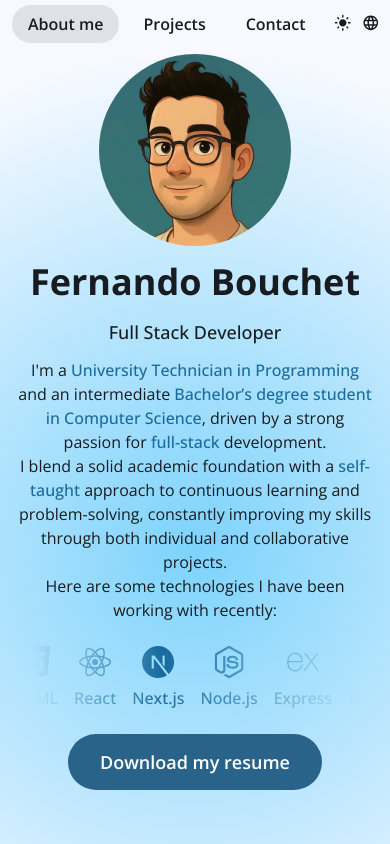
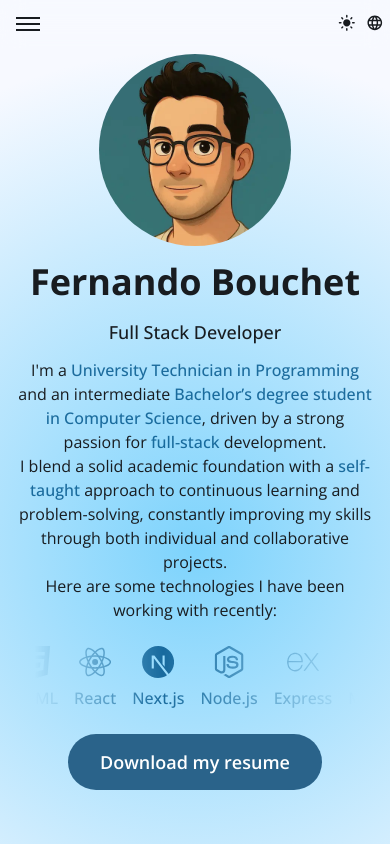
Before and after one commit to fernandobouchet/fernandobouchet.github.io, a Next.js app: page / in a window 390 px wide. Shown: the top 844 px of the page. Built offline with nearby package versions, Linux system fonts and the light colour scheme.

Commit message:
feat: update 'header'

```diff
--- a/components/header/header.tsx
+++ b/components/header/header.tsx
@@ -1,15 +1,11 @@
 "use client";
 
-import { useNavbar } from "@/hooks/useNavBar";
 import { Nav } from "./nav";
 
 const Header = () => {
-  const { isScrolled } = useNavbar();
-
   return (
     <header
-      className={`fixed top-0 right-0 w-full flex h-12 z-50 p-3 transition-all ${
-        isScrolled && "backdrop-blur-md bg-background/50"
+      className={`fixed top-0 right-0 w-full flex h-12 md:h-14 z-50 p-4"
       }`}
     >
       <Nav />
--- /dev/null
+++ b/components/header/mobile-menu.tsx
@@ -0,0 +1,61 @@
+"use client";
+
+import { NavLinks } from "./nav-links";
+
+interface Props {
+  isMobileMenuOpen: boolean;
+  setIsMobileMenuOpen: (isOpen: boolean) => void;
+  activeSection: string;
+  scrollToSection: (sectionId: string) => void;
+}
+const MobileMenu = ({
+  isMobileMenuOpen,
+  setIsMobileMenuOpen,
+  activeSection,
+  scrollToSection,
+}: Props) => {
+  const toggleMenu = () => setIsMobileMenuOpen(!isMobileMenuOpen);
+
+  return (
+    <div className="md:hidden relative z-50">
+      <button
+        onClick={toggleMenu}
+        className="flex flex-col justify-center items-center w-10 h-10 group z-50 relative"
+        aria-label="Toggle menu"
+        aria-expanded={isMobileMenuOpen}
+      >
+        <span
+          className={`bg-foreground h-0.5 w-6 mb-1 transform transition duration-300 ${
+            isMobileMenuOpen ? "rotate-45 translate-y-1.5" : ""
+          }`}
+        />
+        <span
+          className={`bg-foreground h-0.5 w-6 mb-1 transition-opacity duration-300 ${
+            isMobileMenuOpen ? "opacity-0" : "opacity-100"
+          }`}
+        />
+        <span
+          className={`bg-foreground h-0.5 w-6 transform transition duration-300 ${
+            isMobileMenuOpen ? "-rotate-45 -translate-y-1.5" : ""
+          }`}
+        />
+      </button>
+
+      <div
+        className={`fixed top-0 left-0 w-full h-[calc(100dvh)] backdrop-blur-md bg-background/50 ${
+          isMobileMenuOpen ? "scale-y-100" : "scale-y-0 pointer-events-none"
+        } origin-top z-40`}
+      >
+        <ul className="flex flex-col items-center justify-center h-full space-y-10 text-xl font-medium">
+          <NavLinks
+            activeSection={activeSection}
+            scrollToSection={scrollToSection}
+            onClick={toggleMenu}
+          />
+        </ul>
+      </div>
+    </div>
+  );
+};
+
+export { MobileMenu };
--- a/components/header/nav-item.tsx
+++ b/components/header/nav-item.tsx
@@ -1,19 +1,29 @@
 "use client";
 
-import { useNavbar } from "@/hooks/useNavBar";
 import Link from "next/link";
 
 interface Props {
   title: string;
   link: string;
+  onClick?: () => void;
+  activeSection?: string;
+  scrollToSection: (section: string) => void;
 }
 
-const NavItem = ({ title, link }: Props) => {
-  const { activeSection, scrollToSection } = useNavbar();
+const NavItem = ({
+  title,
+  link,
+  onClick,
+  activeSection,
+  scrollToSection,
+}: Props) => {
   const href = `#${link}`.toLowerCase();
 
   const handleOnClick = () => {
     scrollToSection(href);
+    if (onClick) {
+      onClick();
+    }
   };
 
   return (
--- /dev/null
+++ b/components/header/nav-links.tsx
@@ -0,0 +1,38 @@
+import { LanguageContext } from "@/context/language-context";
+import { useContext } from "react";
+import { NavItem } from "./nav-item";
+
+interface Props {
+  activeSection: string;
+  scrollToSection: (sectionId: string) => void;
+  onClick?: () => void;
+}
+
+const NavLinks = ({ activeSection, scrollToSection, onClick }: Props) => {
+  const { texts } = useContext(LanguageContext);
+
+  const Links = [
+    { text: texts.navbar.about, href: "about" },
+    { text: texts.navbar.skills, href: "skills" },
+    { text: texts.navbar.projects, href: "projects" },
+    { text: texts.navbar.contact, href: "contact" },
+  ];
+
+  return (
+    <>
+      {Links.map((item) => (
+        <li key={item.href}>
+          <NavItem
+            title={item.text}
+            link={item.href}
+            activeSection={activeSection}
+            scrollToSection={scrollToSection}
+            onClick={onClick}
+          />
+        </li>
+      ))}
+    </>
+  );
+};
+
+export { NavLinks };
--- a/components/header/nav.tsx
+++ b/components/header/nav.tsx
@@ -1,29 +1,34 @@
 "use client";
-import { LanguageContext } from "@/context/language-context";
 import { LanguageToggle } from "../ui/language.toggle";
 import { ThemeToggle } from "../ui/theme-toggle";
-import { NavItem } from "./nav-item";
-import { useContext } from "react";
+import { useState } from "react";
+import { MobileMenu } from "./mobile-menu";
+import { useNavbar } from "@/hooks/useNavBar";
+import { NavLinks } from "./nav-links";
 
 const Nav = () => {
-  const { texts } = useContext(LanguageContext);
-
-  const Links = [
-    { text: texts.navbar.about, href: "about" },
-    { text: texts.navbar.projects, href: "projects" },
-    { text: texts.navbar.contact, href: "contact" },
-  ];
+  const [isMobileMenuOpen, setIsMobileMenuOpen] = useState(false);
+  const { activeSection, scrollToSection } = useNavbar();
 
   return (
-    <nav className="w-full flex items-center">
-      <ul className="flex items-center gap-2 md:gap-5 font-semibold">
-        {Links.map((item) => (
-          <li key={item.href}>
-            <NavItem title={item.text} link={item.href} />
-          </li>
-        ))}
+    <nav
+      className={`w-full flex items-center px-2 ${
+        !isMobileMenuOpen ? "backdrop-blur-md bg-background/50" : ""
+      }`}
+    >
+      <MobileMenu
+        isMobileMenuOpen={isMobileMenuOpen}
+        setIsMobileMenuOpen={setIsMobileMenuOpen}
+        activeSection={activeSection}
+        scrollToSection={scrollToSection}
+      />
+      <ul className="items-center gap-2 md:gap-5 font-semibold hidden md:flex">
+        <NavLinks
+          activeSection={activeSection}
+          scrollToSection={scrollToSection}
+        />
       </ul>
-      <ul className="flex items-center gap-3 ml-auto">
+      <ul className="flex items-center gap-3 ml-auto z-50">
         <li>
           <ThemeToggle />
         </li>
```
